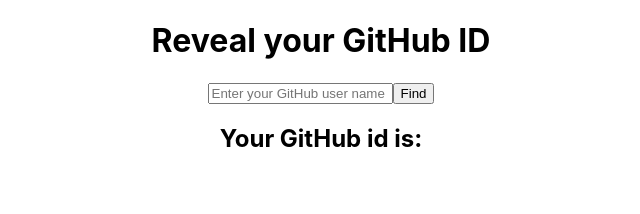
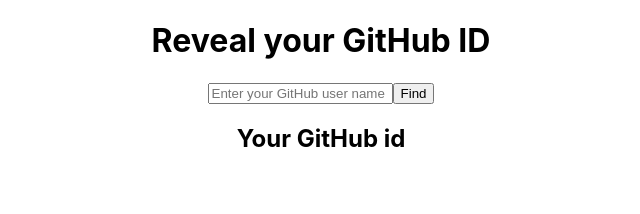
Before and after one commit to bg-k/reveal-your-gh-id, a React (Create React App) app: page / in a window 1280 px wide. Shown: the top 214 px of the page, without its empty margins (319-959 px from the left). Built offline with nearby package versions, Linux system fonts and the light colour scheme.

Commit message:
update layout

```diff
--- a/src/components/Presenter.js
+++ b/src/components/Presenter.js
@@ -3,7 +3,10 @@
 const Presenter = (props) => {
 
   return(
-    <h2>Your GitHub id is: {props.id}</h2>
+    <div className="aaa">
+      <h2>Your GitHub id</h2>
+      <h2>{props.id}</h2>
+    </div>
   );
 }
 
```
